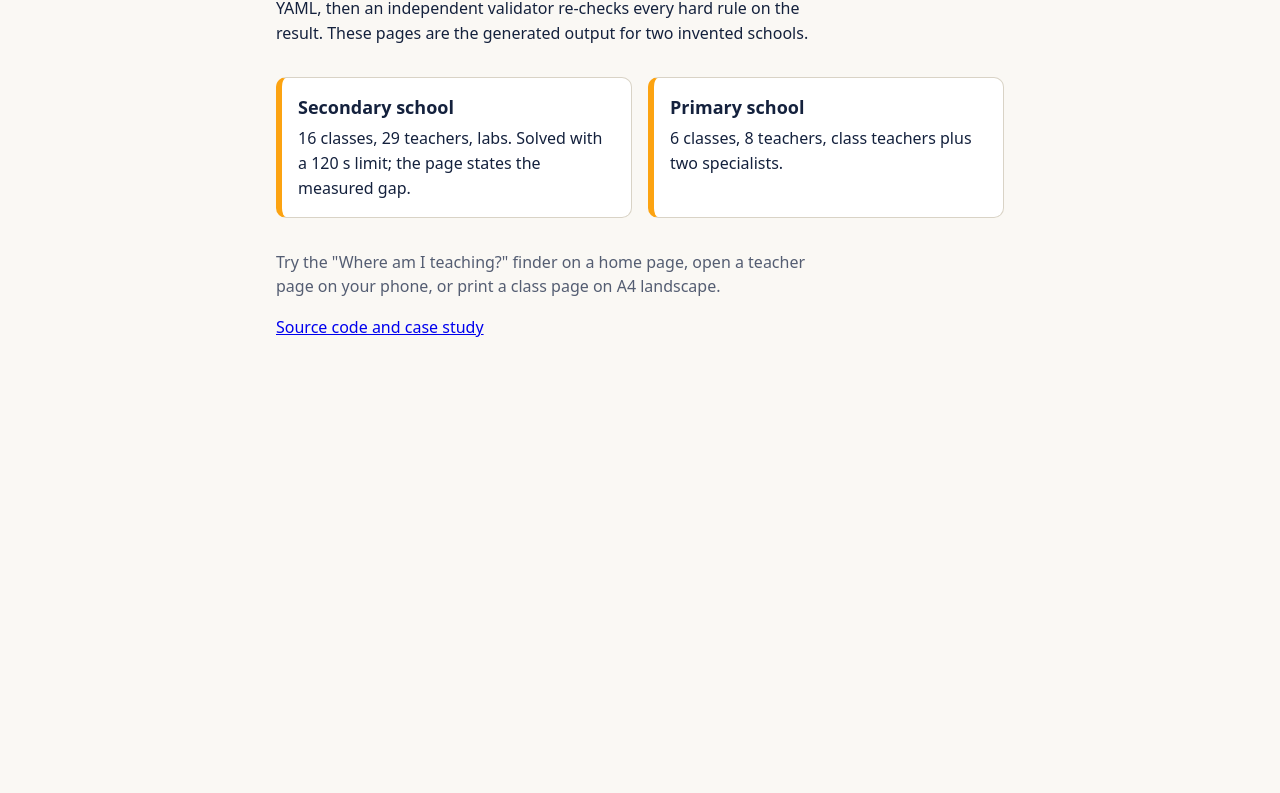
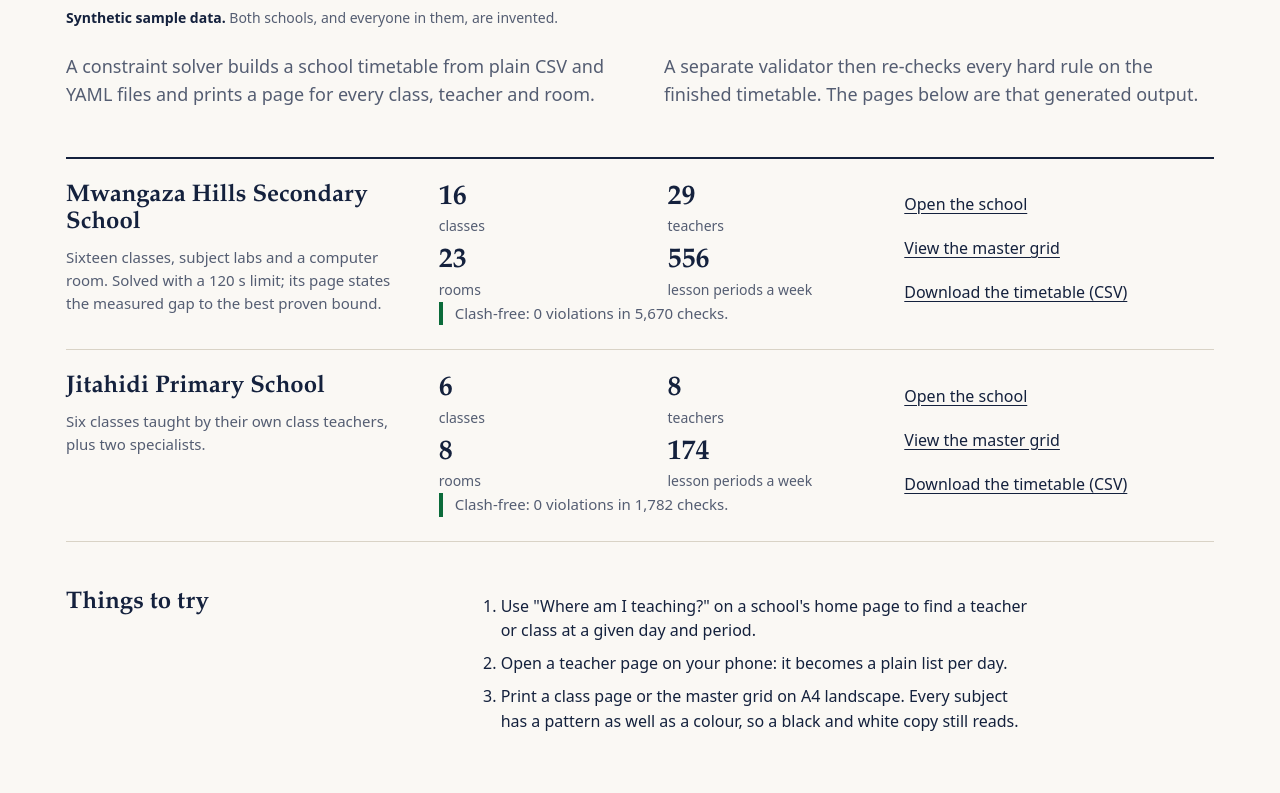
Before and after one commit to Victor-Wambua/shule-timetable, a plain HTML site: page docs/pages/index.html in a window 1280 px wide. Shown: the part 172-965 px from the top of the page. Before the commit the page ends 800 px from the top, so only its background shows below. Drawn offline with Linux system fonts and the light colour scheme.

Commit message:
Rebuild the sample landing page: schools as a ruled list with figures and direct links

```diff
--- a/docs/pages/index.html
+++ b/docs/pages/index.html
@@ -7,33 +7,135 @@
 <meta name="description" content="Generated sample timetables for two synthetic schools, with the independent validator's proof panel.">
 <meta name="color-scheme" content="light dark">
 <style>
-:root { --bg:#faf8f4; --surface:#fff; --ink:#14213d; --muted:#545d72; --line:#d9d3c6; --accent:#fca311; --link:#14213d; --focus:#1d4ed8; color-scheme: light; }
-@media (prefers-color-scheme: dark) { :root { --bg:#0d1526; --surface:#152039; --ink:#e9edf5; --muted:#a5aec2; --line:#2d3c5e; --link:#ffd27a; --focus:#8ab4ff; color-scheme: dark; } }
+:root { --navy:#14213d; --bg:#faf8f4; --ink:#14213d; --muted:#545d72; --line:#d9d3c6; --accent:#fca311; --link:#14213d; --ok:#0b6b3a; --focus:#1d4ed8;
+  --serif:"Iowan Old Style","Palatino Linotype",Palatino,Georgia,serif; --font:ui-sans-serif,system-ui,-apple-system,"Segoe UI",Roboto,"Helvetica Neue",Arial,sans-serif; color-scheme: light; }
+@media (prefers-color-scheme: dark) { :root { --bg:#0d1526; --ink:#e9edf5; --muted:#a5aec2; --line:#2d3c5e; --link:#ffd27a; --ok:#7be0a5; --focus:#8ab4ff; color-scheme: dark; } }
 * { box-sizing: border-box; }
-body { margin:0; background:var(--bg); color:var(--ink); font:400 1rem/1.55 ui-sans-serif, system-ui, -apple-system, "Segoe UI", Roboto, sans-serif; }
-main { max-width: 760px; margin: 0 auto; padding: 48px 16px; }
-h1 { font-size: 2rem; line-height: 1.15; margin: 0 0 8px; }
-p { max-width: 62ch; }
-.muted { color: var(--muted); }
-.cards { display: grid; gap: 16px; grid-template-columns: repeat(auto-fit, minmax(280px, 1fr)); margin: 32px 0; }
-a.card { display:block; padding:16px; background:var(--surface); border:1px solid var(--line); border-left:6px solid var(--accent); border-radius:10px; color:var(--link); text-decoration:none; min-height:44px; }
-a.card:hover { border-color: var(--ink); border-left-color: var(--accent); }
-a.card b { display:block; font-size:1.125rem; margin-bottom:4px; }
-a:focus-visible { outline: 3px solid var(--focus); outline-offset: 2px; }
-.badge { display:inline-block; font-size:.8125rem; font-weight:700; padding:2px 8px; border-radius:999px; border:1px solid var(--accent); }
+html { -webkit-text-size-adjust: 100%; }
+body { margin:0; background:var(--bg); color:var(--ink); font:400 1rem/1.55 var(--font); }
+a { color: var(--link); text-underline-offset: 3px; }
+a:hover { text-decoration-thickness: 2px; }
+:focus-visible { outline: 3px solid var(--focus); outline-offset: 2px; border-radius: 4px; }
+.sr-only { position:absolute; width:1px; height:1px; margin:-1px; overflow:hidden; clip:rect(0 0 0 0); white-space:nowrap; }
+.skip { position:absolute; left:12px; top:-60px; background:var(--accent); color:var(--navy); padding:8px 16px; border-radius:6px; font-weight:600; z-index:10; }
+.skip:focus { top:12px; }
+.top { background:var(--navy); color:#fff; }
+.top-inner { max-width:1180px; margin:0 auto; padding:8px 16px; display:flex; flex-wrap:wrap; align-items:center; gap:4px 32px; }
+.brand { display:flex; align-items:center; gap:8px; color:#fff; text-decoration:none; font-weight:700; font-size:1.125rem; min-height:44px; }
+.brand svg { width:28px; height:28px; }
+.top nav { margin-left:auto; display:flex; flex-wrap:wrap; gap:0 24px; }
+.top nav a { color:#e8ecf5; text-decoration:none; display:inline-flex; align-items:center; min-height:44px; border-bottom:3px solid transparent; border-top:3px solid transparent; }
+.top nav a:hover { color:#fff; border-bottom-color:#8d97ad; }
+.top :focus-visible { outline-color:#fff; }
+main { max-width:1180px; margin:0 auto; padding:48px 16px 64px; }
+h1, h2 { font-family:var(--serif); line-height:1.15; }
+h1 { font-size:clamp(2rem, 5vw, 3rem); margin:0 0 16px; }
+h2 { font-size:1.5rem; margin:0 0 8px; }
+.intro { display:grid; grid-template-columns: minmax(0,1fr) minmax(0,1fr); gap:16px 48px; align-items:end; margin-bottom:48px; }
+.intro p { font-size:1.125rem; color:var(--muted); margin:0; max-width:60ch; }
+.dataline { font-size:.875rem; color:var(--muted); margin:0 0 24px; }
+.dataline b { color:var(--ink); }
+.schools { list-style:none; margin:0; padding:0; border-top:2px solid var(--ink); }
+.school { display:grid; grid-template-columns: minmax(0,1.1fr) minmax(0,1.4fr) minmax(0,1fr); gap:16px 32px; padding:24px 0; border-bottom:1px solid var(--line); }
+.school h2 a { text-decoration:none; }
+.school h2 a:hover { text-decoration:underline; }
+.school p { margin:0; color:var(--muted); font-size:.9375rem; max-width:44ch; }
+.figs { list-style:none; margin:0; padding:0; display:grid; grid-template-columns: repeat(2, minmax(0,1fr)); gap:8px 24px; }
+.figs b { display:block; font:700 1.75rem/1.1 var(--serif); font-variant-numeric: tabular-nums lining-nums; }
+.figs span { font-size:.875rem; color:var(--muted); }
+.proof { margin:12px 0 0; font-size:.875rem; color:var(--ink); border-left:4px solid var(--ok); padding-left:12px; }
+.go { list-style:none; margin:0; padding:0; }
+.go a { display:inline-flex; align-items:center; min-height:44px; }
+.how { margin-top:48px; display:grid; grid-template-columns: minmax(0,1fr) minmax(0,2fr); gap:16px 48px; }
+.how ol { margin:0; padding-left:1.25rem; max-width:60ch; }
+.how li { padding:4px 0; }
+footer { max-width:1180px; margin:0 auto; padding:16px; border-top:1px solid var(--line); color:var(--muted); font-size:.875rem; display:flex; flex-wrap:wrap; gap:4px 24px; align-items:center; }
+footer p { margin:0; }
+footer a { display:inline-flex; align-items:center; min-height:32px; }
+@media (pointer: coarse) { footer a { min-height:44px; } }
+@media (max-width: 900px) {
+  .intro, .how { grid-template-columns: minmax(0,1fr); }
+  .school { grid-template-columns: minmax(0,1fr); gap:12px; }
+  .top nav { margin-left:0; width:100%; }
+}
+@media (prefers-reduced-motion: reduce) { * { transition:none !important; animation:none !important; scroll-behavior:auto !important; } }
+@media print { :root { --bg:#fff; --ink:#000; --muted:#333; --line:#888; } .top, .skip { display:none; } }
 </style>
 </head>
 <body>
-<main>
+<a class="skip" href="#main">Skip to main content</a>
+<header class="top"><div class="top-inner">
+<a class="brand" href="index.html"><svg viewBox="0 0 32 32" aria-hidden="true" focusable="false"><rect x="2" y="2" width="28" height="28" rx="6" fill="#fca311"/><g fill="#14213d"><rect x="6" y="6" width="6" height="6" rx="1.5"/><rect x="13" y="6" width="6" height="6" rx="1.5" opacity=".35"/><rect x="20" y="6" width="6" height="6" rx="1.5" opacity=".35"/><rect x="6" y="13" width="6" height="6" rx="1.5" opacity=".35"/><rect x="13" y="13" width="13" height="6" rx="1.5"/><rect x="6" y="20" width="6" height="6" rx="1.5" opacity=".35"/><rect x="13" y="20" width="6" height="6" rx="1.5" opacity=".35"/><rect x="20" y="20" width="6" height="6" rx="1.5"/></g></svg><span>Shule Timetable</span></a>
+<nav aria-label="Sections">
+<a href="secondary/index.html">Secondary school</a>
+<a href="primary/index.html">Primary school</a>
+<a href="#how">Try it</a>
+</nav>
+</div></header>
+<main id="main" tabindex="-1">
 <h1>Shule Timetable</h1>
-<p><span class="badge">Synthetic sample data</span></p>
-<p>A constraint solver builds a clash-free school timetable from plain CSV and YAML, then an independent validator re-checks every hard rule on the result. These pages are the generated output for two invented schools.</p>
-<div class="cards">
-<a class="card" href="secondary/index.html"><b>Secondary school</b>16 classes, 29 teachers, labs. Solved with a 120 s limit; the page states the measured gap.</a>
-<a class="card" href="primary/index.html"><b>Primary school</b>6 classes, 8 teachers, class teachers plus two specialists.</a>
+<p class="dataline"><b>Synthetic sample data.</b> Both schools, and everyone in them, are invented.</p>
+<div class="intro">
+<p>A constraint solver builds a school timetable from plain CSV and YAML files and prints a page for every class, teacher and room.</p>
+<p>A separate validator then re-checks every hard rule on the finished timetable. The pages below are that generated output.</p>
 </div>
-<p class="muted">Try the "Where am I teaching?" finder on a home page, open a teacher page on your phone, or print a class page on A4 landscape.</p>
-<p><a href="https://github.com/Victor-Wambua/shule-timetable">Source code and case study</a></p>
+
+<ul class="schools">
+<li class="school">
+<div>
+<h2><a href="secondary/index.html">Mwangaza Hills Secondary School</a></h2>
+<p>Sixteen classes, subject labs and a computer room. Solved with a 120 s limit; its page states the measured gap to the best proven bound.</p>
+</div>
+<div>
+<ul class="figs" aria-label="Secondary school in numbers">
+<li><b>16</b><span>classes</span></li>
+<li><b>29</b><span>teachers</span></li>
+<li><b>23</b><span>rooms</span></li>
+<li><b>556</b><span>lesson periods a week</span></li>
+</ul>
+<p class="proof">Clash-free: 0 violations in 5,670 checks.</p>
+</div>
+<ul class="go" aria-label="Secondary school links">
+<li><a href="secondary/index.html">Open the school</a></li>
+<li><a href="secondary/master.html">View the master grid</a></li>
+<li><a href="secondary/exports/timetable.csv" download>Download the timetable (CSV)</a></li>
+</ul>
+</li>
+<li class="school">
+<div>
+<h2><a href="primary/index.html">Jitahidi Primary School</a></h2>
+<p>Six classes taught by their own class teachers, plus two specialists.</p>
+</div>
+<div>
+<ul class="figs" aria-label="Primary school in numbers">
+<li><b>6</b><span>classes</span></li>
+<li><b>8</b><span>teachers</span></li>
+<li><b>8</b><span>rooms</span></li>
+<li><b>174</b><span>lesson periods a week</span></li>
+</ul>
+<p class="proof">Clash-free: 0 violations in 1,782 checks.</p>
+</div>
+<ul class="go" aria-label="Primary school links">
+<li><a href="primary/index.html">Open the school</a></li>
+<li><a href="primary/master.html">View the master grid</a></li>
+<li><a href="primary/exports/timetable.csv" download>Download the timetable (CSV)</a></li>
+</ul>
+</li>
+</ul>
+
+<section class="how" id="how" aria-labelledby="how-h">
+<h2 id="how-h">Things to try</h2>
+<ol>
+<li>Use "Where am I teaching?" on a school's home page to find a teacher or class at a given day and period.</li>
+<li>Open a teacher page on your phone: it becomes a plain list per day.</li>
+<li>Print a class page or the master grid on A4 landscape. Every subject has a pattern as well as a colour, so a black and white copy still reads.</li>
+</ol>
+</section>
 </main>
+<footer>
+<p>The checks prove each timetable obeys the rules as written in its input files, not that those rules describe a real school.</p>
+<a href="https://github.com/Victor-Wambua/shule-timetable">Source code</a>
+<a href="https://github.com/Victor-Wambua/shule-timetable/blob/main/docs/CASE-STUDY.md">Case study</a>
+</footer>
 </body>
 </html>
```
